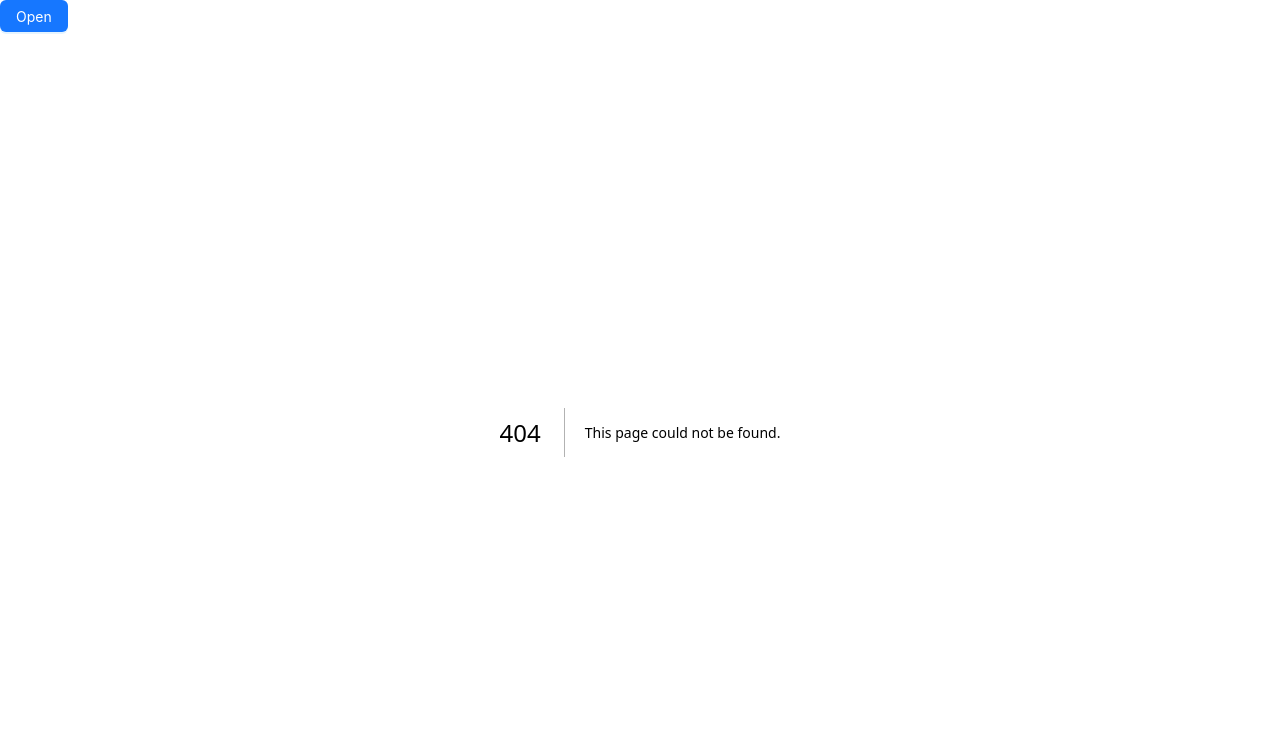
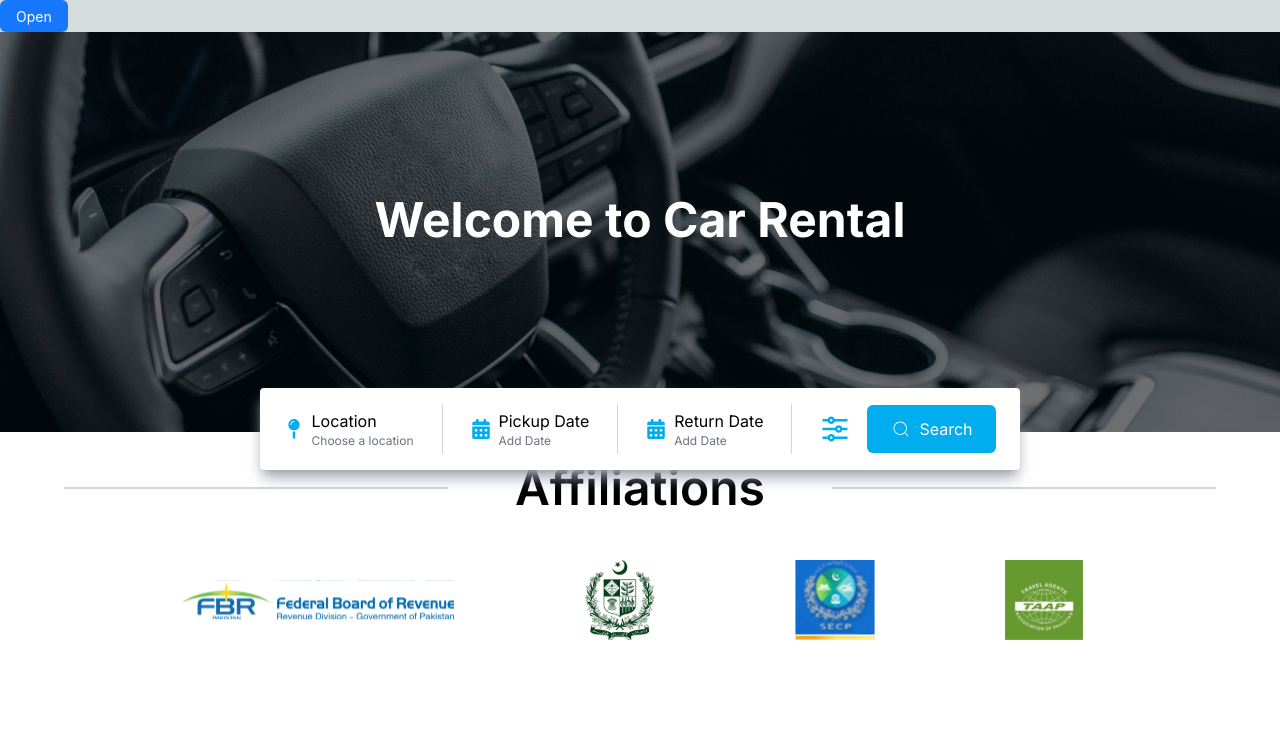
Before and after one commit to macworldgithub/TNP-Next, a Next.js app: page /pages/rentcar in a window 1280 px wide. Before the commit this address had no page. Shown: the top 734 px of the page. Built offline with nearby package versions, Linux system fonts and the light colour scheme.

Commit message:
rentcar incomplete

```diff
--- a/app/globals.css
+++ b/app/globals.css
@@ -8,13 +8,13 @@
   --background-end-rgb: 255, 255, 255;
 }
 
-@media (prefers-color-scheme: dark) {
+/* @media (prefers-color-scheme: dark) {
   :root {
     --foreground-rgb: 255, 255, 255;
     --background-start-rgb: 40, 40, 40;
     --background-end-rgb: 40, 40, 40;
   }
-}
+} */
 
 body {
   color: rgb(var(--foreground-rgb));
--- /dev/null
+++ b/app/pages/rentcar/page.tsx
@@ -0,0 +1,26 @@
+import HeroBanner from "@/components/Common/HeroBanner";
+import { NextPage } from "next";
+import BannerImage from "../../../assets/carrent/hero_image.png";
+import SearchbarAndFilters from "@/components/RentCar/SearchbarAndFilters";
+
+interface Props {}
+
+const Page: NextPage<Props> = ({}) => {
+  return (
+    <div>
+      <HeroBanner
+        UpcommingImage={BannerImage}
+        Heading="Welcome to Car Rental"
+        Subheading=""
+      />
+      <div className="flex justify-center relative h-0">
+        <div className="absolute z-10 bottom-[-50px]">
+          <SearchbarAndFilters />
+        </div>
+      </div>
+
+    </div>
+  );
+};
+
+export default Page;
--- /dev/null
+++ b/components/Common/HeroBanner.tsx
@@ -0,0 +1,31 @@
+import { NextPage } from 'next';
+import Image from 'next/image';
+import Bg from '../../public/domestic/Domestics 1.png';
+import { StaticImport } from 'next/dist/shared/lib/get-img-props';
+
+interface Props {
+    UpcommingImage: string | StaticImport;
+    Heading: string;
+    Subheading: string;
+}
+
+const HeroBanner: NextPage<Props> = ({UpcommingImage, Heading, Subheading}) => {
+  return <div className="heroAboutUs relative w-full h-[50vh]">
+  {/* Background Image */}
+  <div className="absolute inset-0">
+    <Image src={UpcommingImage} layout="fill" objectFit="cover" alt='Background Image' />
+  </div>
+
+  <div className="absolute inset-0 bg-black opacity-50"></div>
+
+  <div className="absolute inset-0 flex items-center justify-center">
+
+    <div className="text-center">
+      <h1 className="text-white text-5xl font-bold mb-6">{Heading}</h1>
+      {Subheading && <p className="text-white text-lg"> North Tour Packages</p>}
+    </div>
+  </div>
+</div>
+}
+
+export default HeroBanner
--- a/components/Footer/page.tsx
+++ b/components/Footer/page.tsx
@@ -1,7 +1,7 @@
 "use client";
 import Image from "next/image";
 import mobile_download from "../../assets/footer/mobile_app_download.png";
-import { NavigationRows } from "../../assets/Strings/NavigationString";
+import { NavigationRows } from "../../assets/strings/NavigationString";
 import LogoDetails from "./LogoDetails";
 import OurCompany from "./OurCompany";
 import QuickLinks from "./QuickLinks";
--- /dev/null
+++ b/components/RentCar/SearchbarAndFilters.tsx
@@ -0,0 +1,59 @@
+import { NextPage } from "next";
+import { FaMapPin } from "react-icons/fa";
+import { GiMountainClimbing } from "react-icons/gi";
+import { IoMdTimer } from "react-icons/io";
+import { RxAvatar } from "react-icons/rx";
+import { IoFilterCircleOutline } from "react-icons/io5";
+import { FaCalendarAlt } from "react-icons/fa";
+import { CiSearch } from "react-icons/ci";
+import { RiEqualizerLine } from "react-icons/ri";
+
+interface Props {}
+
+const SearchbarAndFilters: NextPage<Props> = ({}) => {
+  return (
+    <div className="flex my-3 bg-white text-black rounded px-4 py-4 shadow-lg shadow-gray-400">
+      <div className="flex mx-2 items-center">
+        <div className="me-2">
+          <FaMapPin className="text-[#00ADEE] text-xl" />
+        </div>
+        <div>
+          <p>Location</p>
+          <p className="text-xs text-gray-500">Choose a location</p>
+        </div>
+      </div>
+      <div className="h-[50px] mx-5 bg-gray-300 w-[1px]"></div>
+      <div className="flex mx-2 items-center">
+        <div className="me-2">
+          <FaCalendarAlt className="text-[#00ADEE] text-xl" />
+        </div>
+        <div>
+          <p>Pickup Date</p>
+          <p className="text-xs text-gray-500">Add Date</p>
+        </div>
+      </div>
+      <div className="h-[50px] mx-5 bg-gray-300 w-[1px]"></div>
+      <div className="flex mx-2 items-center">
+        <div className="me-2">
+          <FaCalendarAlt className="text-[#00ADEE] text-xl" />
+        </div>
+        <div>
+          <p>Return Date</p>
+          <p className="text-xs text-gray-500">Add Date</p>
+        </div>
+      </div>
+      <div className="h-[50px] mx-5 bg-gray-300 w-[1px]"></div>
+      <div className="flex mx-2 items-center justify-between w-44">
+        <div className="me-2">
+          <RiEqualizerLine className="text-[#00ADEE] text-3xl" />
+        </div>
+        <div className="bg-[#00ADEE] flex items-center cursor-pointer text-white rounded-md px-5 py-3">
+          <CiSearch className="mx-1" size={20} />
+          <p className="mx-1">Search</p>
+        </div>
+      </div>
+    </div>
+  );
+};
+
+export default SearchbarAndFilters;
```
Also changed, not shown: components/TourPackage/TourPackSearch.tsx (+12 -28 lines), assets/carrent/cover_panel.png (added), assets/carrent/hero_image.png (added).
